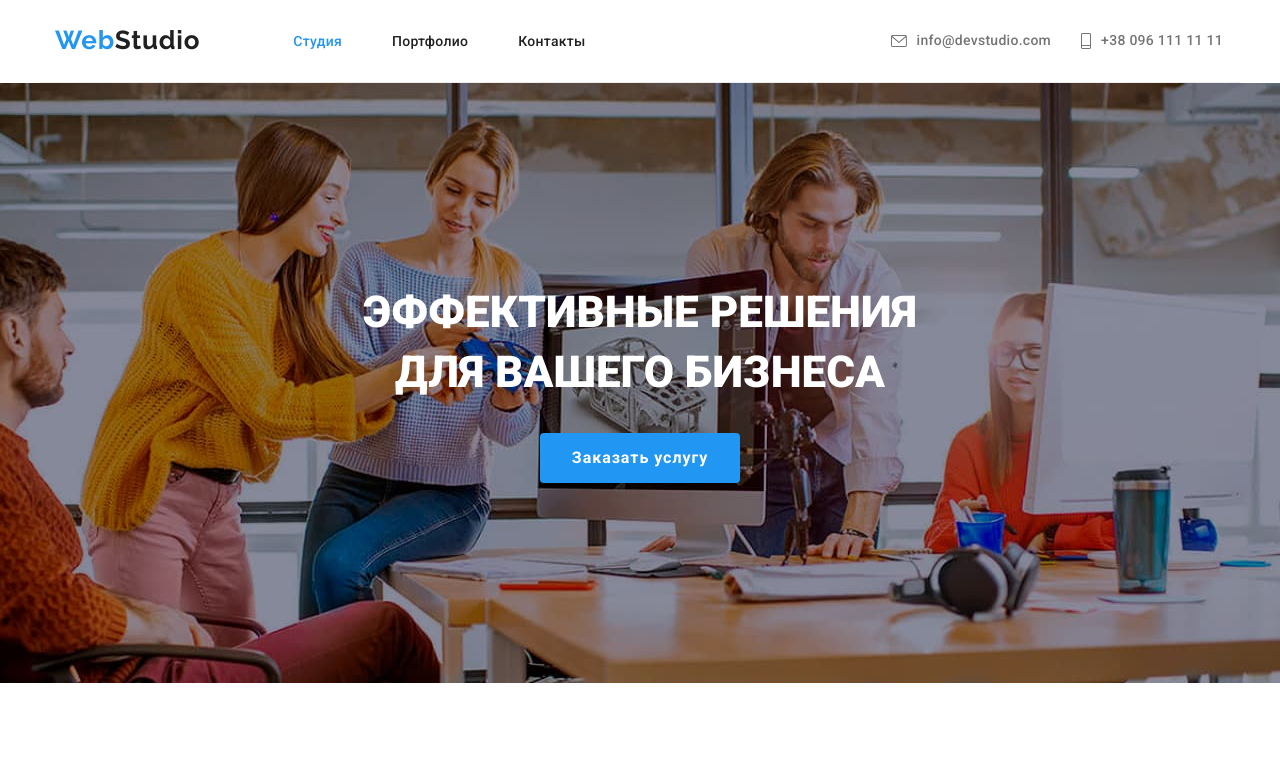
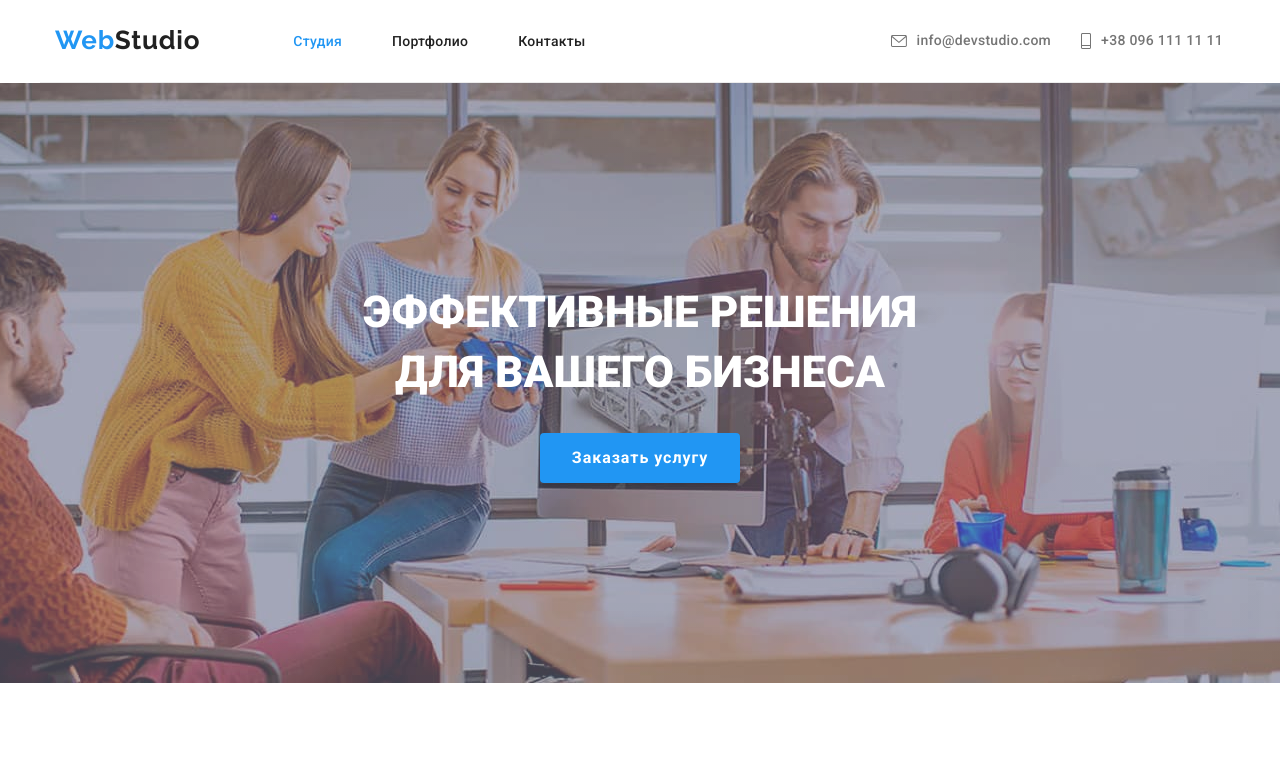
Before and after one commit to darkeden48/goit-markup-hw-04, a plain HTML site: page index.html in a window 1280 px wide. Shown: the top 772 px of the page. Drawn offline with nearby package versions, Linux system fonts and the light colour scheme.

Commit message:
compled-dz-4

```diff
--- a/css/styles.css
+++ b/css/styles.css
@@ -233,9 +233,11 @@ cursor: pointer;
     margin-left: auto;
     margin-right: auto;
     background-position: center;
-    background-image: url("../images/background-hero.jpg");
-    background-image: linear-gradient(rgba(47, 48, 58, 0.4));
-}
+    background-image: linear-gradient(to left, rgba(47, 48, 58, 0.4), rgba(47, 48, 58, 0.4)),
+    url("../images/background-hero.jpg");
+	background-blend-mode: screen;
+	background-size: cover;
+ }
  .hero{
      background-color: var(--background-hero);
      color: var(--hero-color);
```
